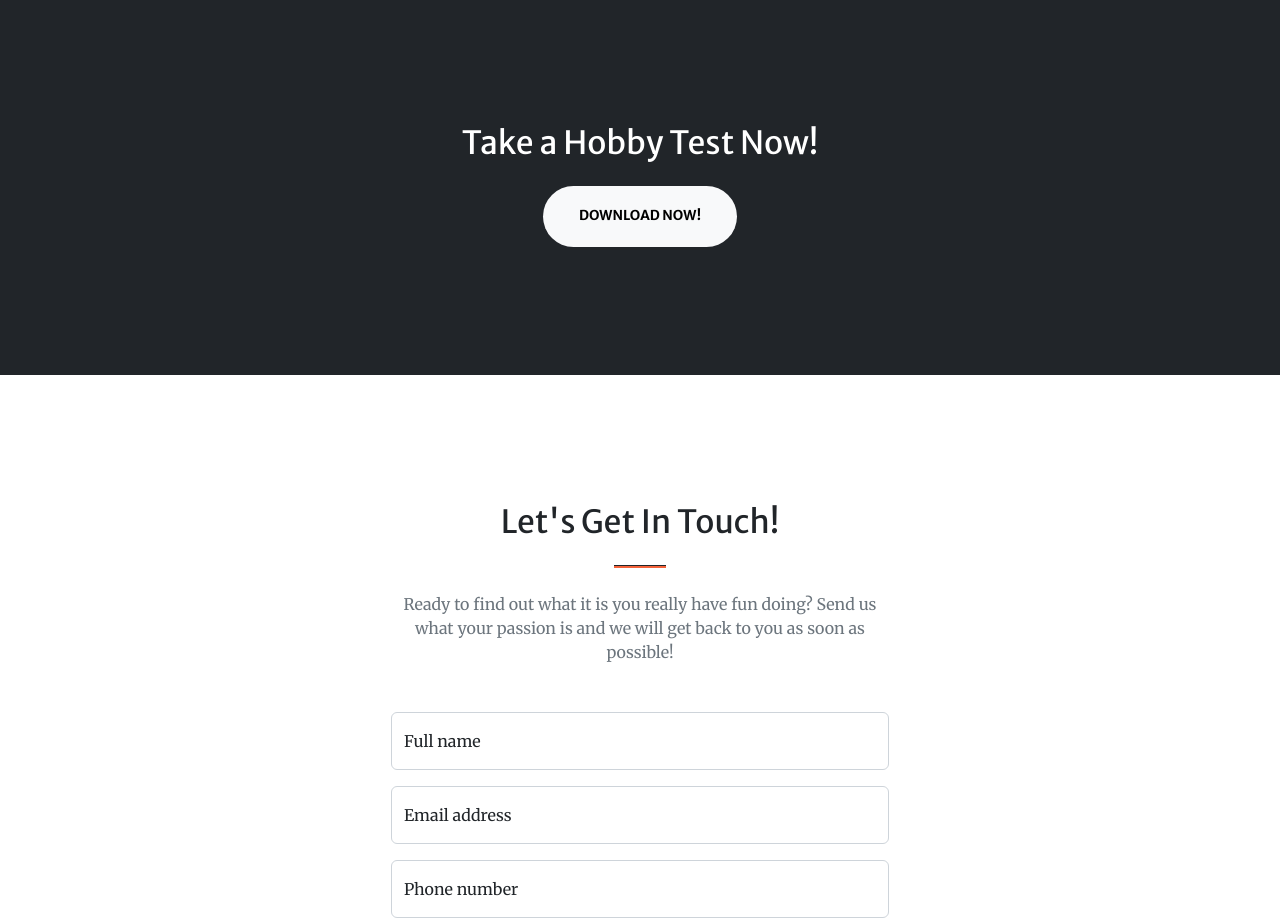
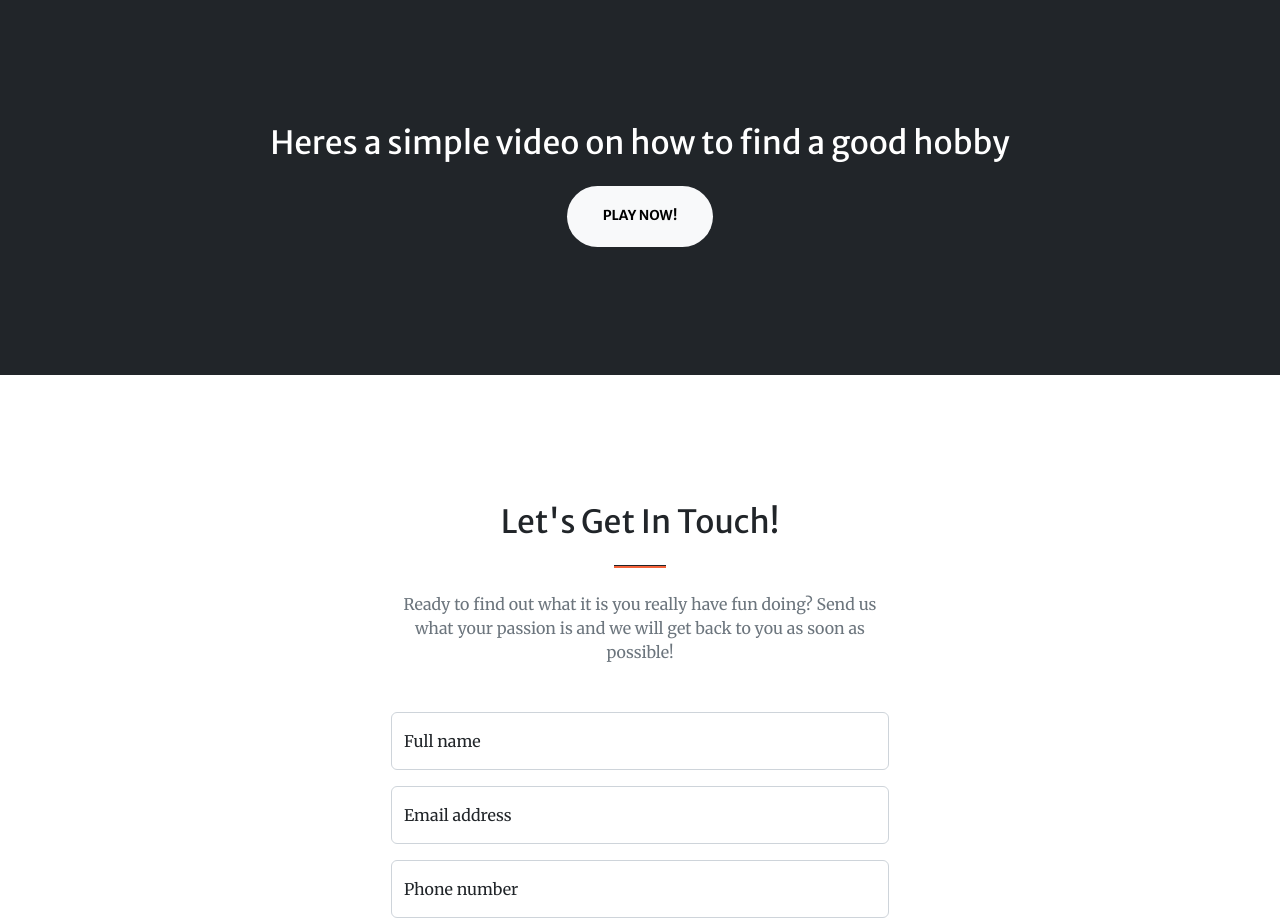
Before and after one commit to johrill-code/johrill-code.github.io, a plain HTML site: page index.html in a window 1280 px wide. Shown: the part 2360-3284 px from the top of the page. Drawn offline with nearby package versions, Linux system fonts and the light colour scheme; some packages are replaced by stand-ins of ours; a script that the page names is missing.

Commit message:
Add files via upload

```diff
--- a/index.html
+++ b/index.html
@@ -163,8 +163,8 @@
         <!-- Call to action-->
         <section class="page-section bg-dark text-white">
             <div class="container px-4 px-lg-5 text-center">
-                <h2 class="mb-4">Take a Hobby Test Now!</h2>
-                <a class="btn btn-light btn-xl" href="https://www.wikihow.com/Hobby-Quiz" target="_blank">Download Now!</a>
+                <h2 class="mb-4">Heres a simple video on how to find a good hobby</h2>
+                <a class="btn btn-light btn-xl" href="https://www.youtube.com/watch?v=zl2eZkh6rMU" target="_blank">Play Now!</a>
             </div>
         </section>
         <!-- Contact-->
```
